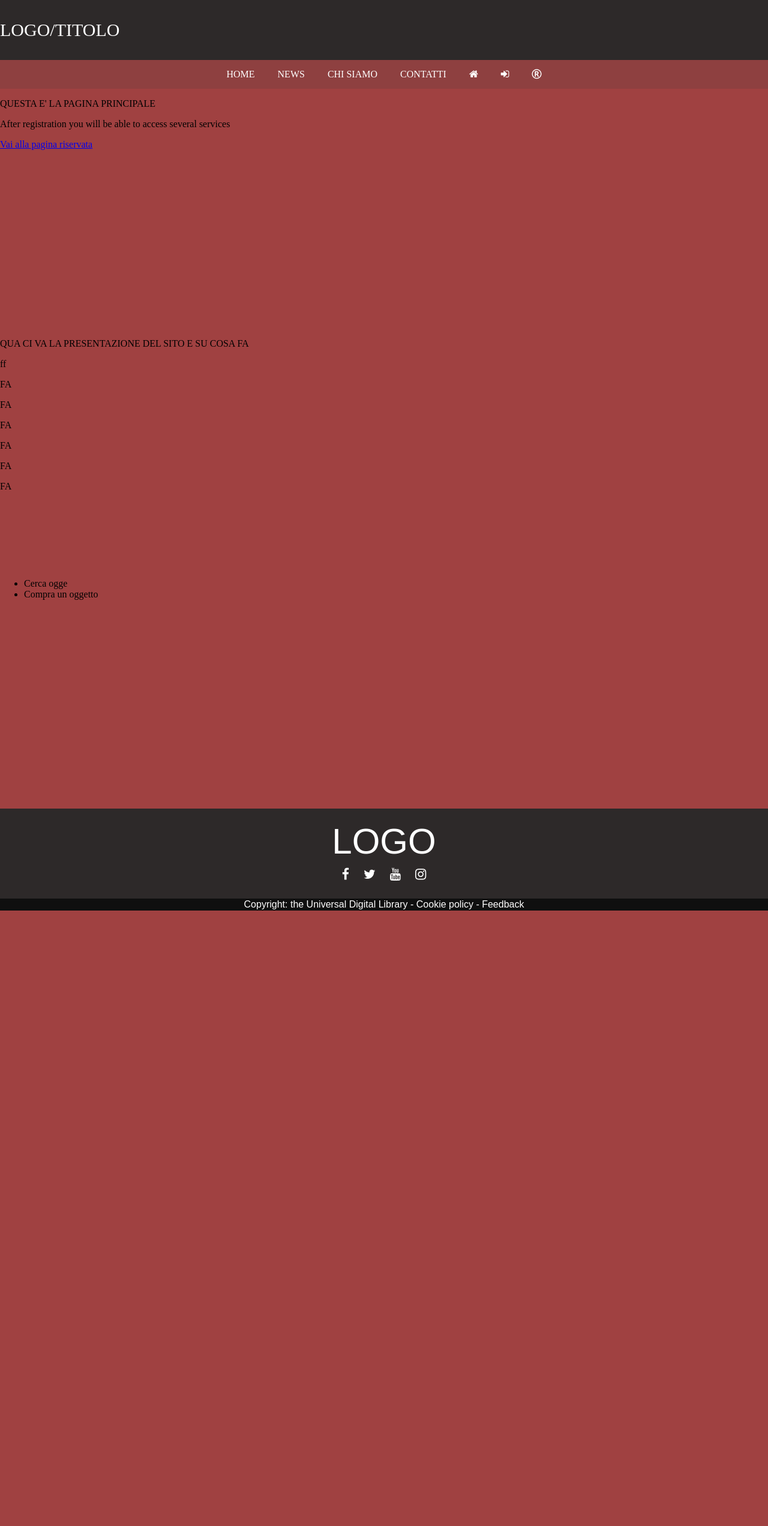
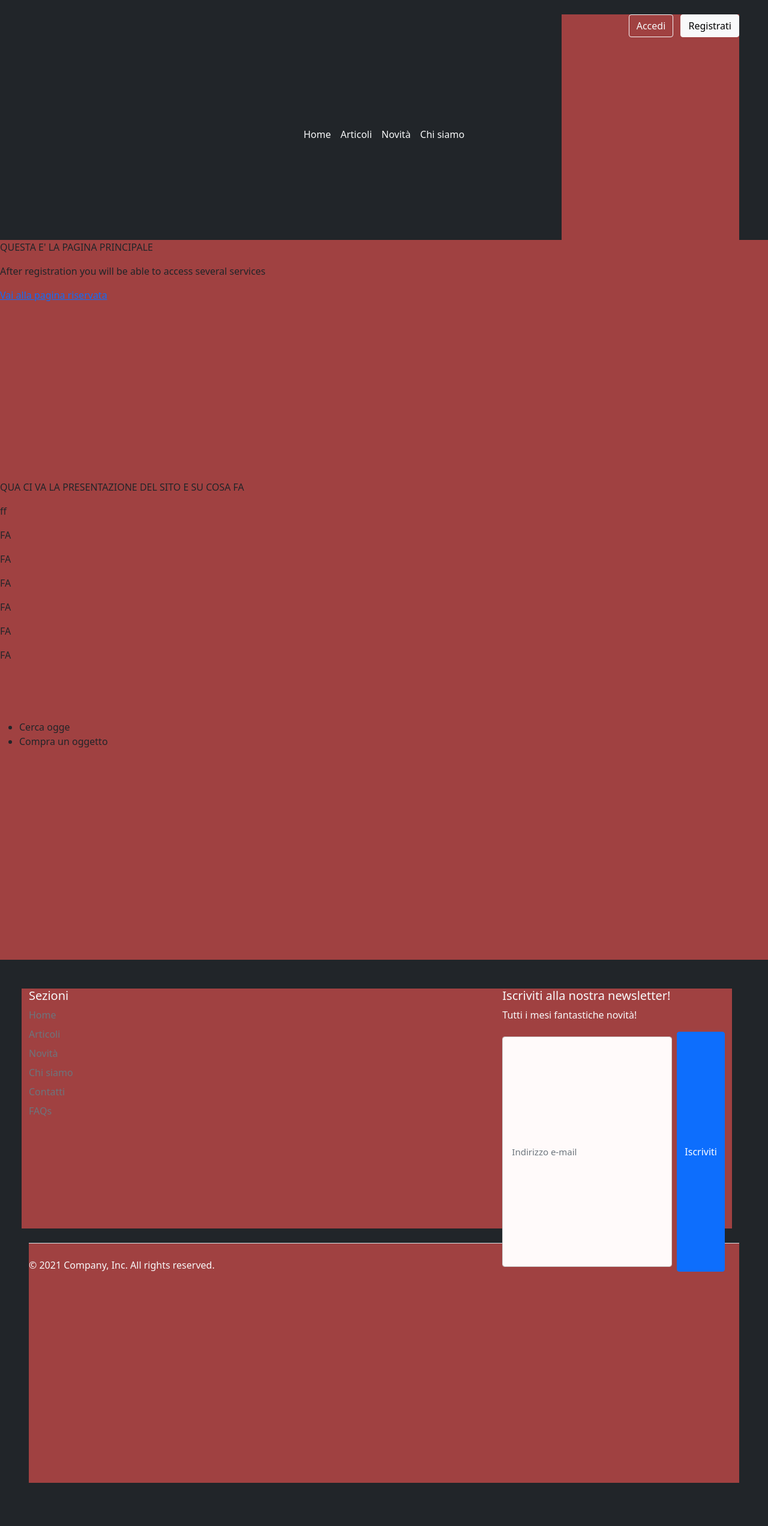
Before and after one commit to NicolaChiesa/PROGETTO_SAW, a PHP site: page /Core/PaginaPrincipale.php in a window 1280 px wide. Shown: the whole page at 60% size. Before the commit the page ends 1518 px from the top, so only its background shows below. Run offline with PHP 8.4, Linux system fonts and the light colour scheme; some libraries are stand-ins or nearby versions.

Commit message:
ivan
header e footer

```diff
--- a/es10/Stili/Stile.css
+++ b/es10/Stili/Stile.css
@@ -75,19 +75,13 @@ input[type="submit"] {
   float: right;
 }
 
-/*body{
-    background-image: url("../Immagini/fulmine.jpg");
-    background-repeat: no-repeat;
-    background-size: cover;
-}*/
-
 /* --------------------------- HEADER --------------------------*/
-
+/*
 header {
   width: 100%;
   height: 100px;
-  color: #fff; /*colora le scritte nell header*/
-  background-color: rgb(45, 41, 41); /*colora lo sfondo dell header*/
+  color: #fff; /*colora le scritte nell header
+  background-color: rgb(45, 41, 41); /*colora lo sfondo dell header
   display: flex;
   align-items: center;
 }
@@ -96,9 +90,9 @@ header {
   color: #fff;
   font-size: 30px;
 }
-
+*/
 /* --------------------------- NAVBAR --------------------------*/
-
+/*
 nav {
   background-color: rgb(142, 64, 64);
   width: 100%;
@@ -106,15 +100,15 @@ nav {
 }
 
 nav ul {
-  list-style-type: none; /*leva i pallini della lista*/
+  list-style-type: none; /*leva i pallini della lista
   margin: 0;
   padding: 0;
 }
 
 nav li a {
-  text-decoration: none; /*toglie la sottolineatura dei link*/
-  color: white; /*colore delle scritte*/
-  padding: 2px; /*modifica lo spazio tra le parole nel nav*/
+  text-decoration: none; /*toglie la sottolineatura dei link
+  color: white; /*colore delle scritte
+  padding: 2px; /*modifica lo spazio tra le parole nel nav
 }
 
 nav li:hover {
@@ -122,16 +116,16 @@ nav li:hover {
     206,
     100,
     100
-  ); /*colore che si accende quando passiamo sopra i link*/
+  ); /*colore che si accende quando passiamo sopra i link
 }
 
 nav li {
   display: inline-block;
   padding: 15px;
 }
-
+*/
 /* --------------------------- FOOTER --------------------------*/
-
+/*
 footer {
   position: relative;
   bottom: 0;
@@ -196,3 +190,4 @@ footer {
   text-transform: capitalize;
   margin: 0px;
 }
+*/
--- a/es10/Templates/Footer.php
+++ b/es10/Templates/Footer.php
@@ -1,3 +1,49 @@
+<div>
+    <footer class="py-5 px-5 bg-dark position-relative" >
+      <div class="row">
+        <div class="col-7">
+          <h5 class="text-light">Sezioni</h5>
+          <ul class="nav flex-column">
+            <li class="nav-item mb-2"><a href="#" class="nav-link p-0 text-muted">Home</a></li>
+            <li class="nav-item mb-2"><a href="#" class="nav-link p-0 text-muted">Articoli</a></li>
+            <li class="nav-item mb-2"><a href="#" class="nav-link p-0 text-muted">Novità</a></li>
+            <li class="nav-item mb-2"><a href="#" class="nav-link p-0 text-muted">Chi siamo</a></li>
+            <li class="nav-item mb-2"><a href="#" class="nav-link p-0 text-muted">Contatti</a></li>
+            <li class="nav-item mb-2"><a href="#" class="nav-link p-0 text-muted">FAQs</a></li>
+          </ul>
+        </div>
+
+        <div class="col-4 offset-1">
+          <form>
+            <h5 class="text-light">Iscriviti alla nostra newsletter!</h5>
+            <p class="text-light">Tutti i mesi fantastiche novità!</p>
+            <div class="d-flex w-100 gap-2">
+              <label for="newsletter1" class="visually-hidden">Indirizzo e-mail</label>
+              <input id="newsletter1" type="text" class="form-control" placeholder="Indirizzo e-mail">
+              <button class="btn btn-primary" type="button">Iscriviti</button>
+            </div>
+          </form>
+        </div>
+      </div>
+
+      <div class="d-flex justify-content-between py-4 my-4 border-top text-light">
+        <p>&copy; 2021 Company, Inc. All rights reserved.</p>
+        <ul class="list-unstyled d-flex">
+          <li class="ms-3"><a class="link-light" href="#"><i class="bi bi-twitter"></i></a></li>
+          <li class="ms-3"><a class="link-dark" href="#"><svg class="bi" width="24" height="24"><use xlink:href="#instagram"/></svg></a></li>
+          <li class="ms-3"><a class="link-dark" href="#"><svg class="bi" width="24" height="24"><use xlink:href="#facebook"/></svg></a></li>
+        </ul>
+      </div>
+    </footer>
+  </div>
+
+    <script src="https://cdn.jsdelivr.net/npm/@popperjs/core@2.10.2/dist/umd/popper.min.js" integrity="sha384-7+zCNj/IqJ95wo16oMtfsKbZ9ccEh31eOz1HGyDuCQ6wgnyJNSYdrPa03rtR1zdB" crossorigin="anonymous"></script>
+    <script src="https://cdn.jsdelivr.net/npm/bootstrap@5.1.3/dist/js/bootstrap.min.js" integrity="sha384-QJHtvGhmr9XOIpI6YVutG+2QOK9T+ZnN4kzFN1RtK3zEFEIsxhlmWl5/YESvpZ13" crossorigin="anonymous"></script>
+
+</body>
+</html>
+
+<!--
     <footer>
         <div class="footer-content">
             <p>LOGO</p>
@@ -12,5 +58,4 @@
             <p> Copyright: the Universal Digital Library - Cookie policy - Feedback</p>
         </div>
     </footer>
-</body>
-</html>
+-->
--- a/es10/Templates/Header.php
+++ b/es10/Templates/Header.php
@@ -9,6 +9,7 @@ session_start();
     <meta http-equiv="X-UA-Compatible" content="IE=edge">
     <meta name="viewport" content="width=device-width, initial-scale=1.0">
     <title>User Registration</title>
+    <link href="https://cdn.jsdelivr.net/npm/bootstrap@5.1.3/dist/css/bootstrap.min.css" rel="stylesheet" integrity="sha384-1BmE4kWBq78iYhFldvKuhfTAU6auU8tT94WrHftjDbrCEXSU1oBoqyl2QvZ6jIW3" crossorigin="anonymous">
     <link rel="stylesheet" type="text/css" href="../Stili/Stile.css">
     <link rel="stylesheet" type="text/css" href="https://cdnjs.cloudflare.com/ajax/libs/font-awesome/4.7.0/css/font-awesome.min.css">
     <script src="https://ajax.googleapis.com/ajax/libs/jquery/3.4.1/jquery.min.js"></script>
@@ -37,18 +38,25 @@ session_start();
         }
         else{
             echo'
-            <header class="logo"> LOGO/TITOLO </header>
-            <nav>
-                <ul>
-                    <li><a href="#"> HOME </a></li>
-                    <li><a href="#"> NEWS </a></li>
-                    <li><a href="#"> CHI SIAMO </a></li>
-                    <li><a href="#"> CONTATTI </a></li>
-                    <li> <a href="../Core/PaginaPrincipale.php"><i class="fa fa-home"></i> </a></li>
-                    <li> <a href="../Login/FormLogin.php"> <i class="fa fa-sign-in"></i> </a></li>
-                    <li> <a href="../Registrazione/RegistrazioneForm.php"> <i class="fa fa-registered"></i></i> </a></li>
-                </ul>
-            </nav>';
+            <div class="px-5 py-2 bg-dark">
+                <header class="d-flex flex-wrap align-items-center justify-content-center justify-content-md-between py-3 mb-4 border-bottom">
+                    <a href="#" class="d-flex align-items-center col-md-3 mb-2 mb-md-0 text-dark text-decoration-none">
+                        <svg class="bi me-2" width="40" height="32" role="img" aria-label="Bootstrap"><use xlink:href="#bootstrap"/></svg>
+                    </a>
+
+                    <ul class="nav col-12 col-md-auto mb-2 justify-content-center mb-md-0">
+                        <li><a href="#" class="nav-link px-2 link-light">Home</a></li>
+                        <li><a href="#" class="nav-link px-2 link-light">Articoli</a></li>
+                        <li><a href="#" class="nav-link px-2 link-light">Novità</a></li>
+                        <li><a href="#" class="nav-link px-2 link-light">Chi siamo</a></li>
+                    </ul>
+
+                    <div class="col-md-3 text-end">
+                        <button type="button" class="btn btn-outline-light me-2">Accedi</button>
+                        <button type="button" class="btn btn-light">Registrati</button>
+                    </div>
+                </header>
+            </div>';
         }
     ?>
 
```
